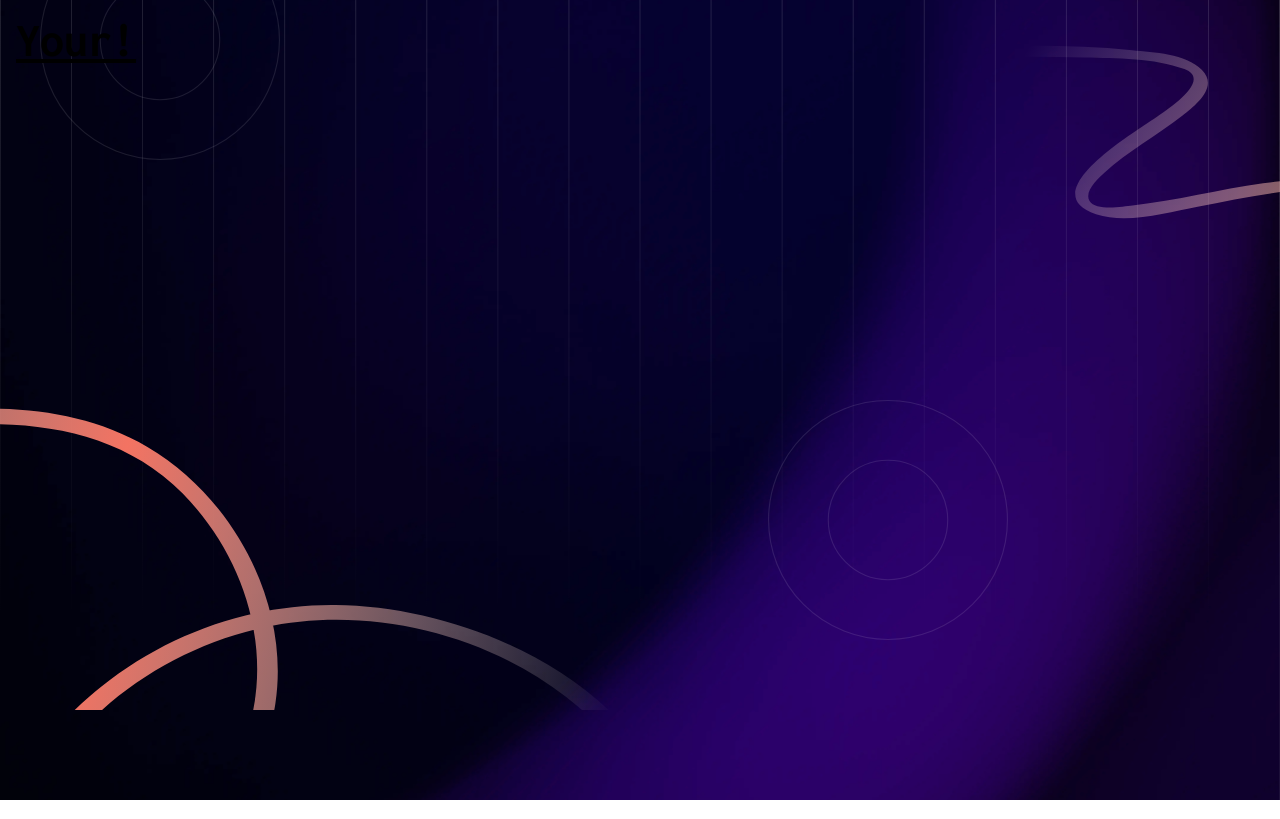
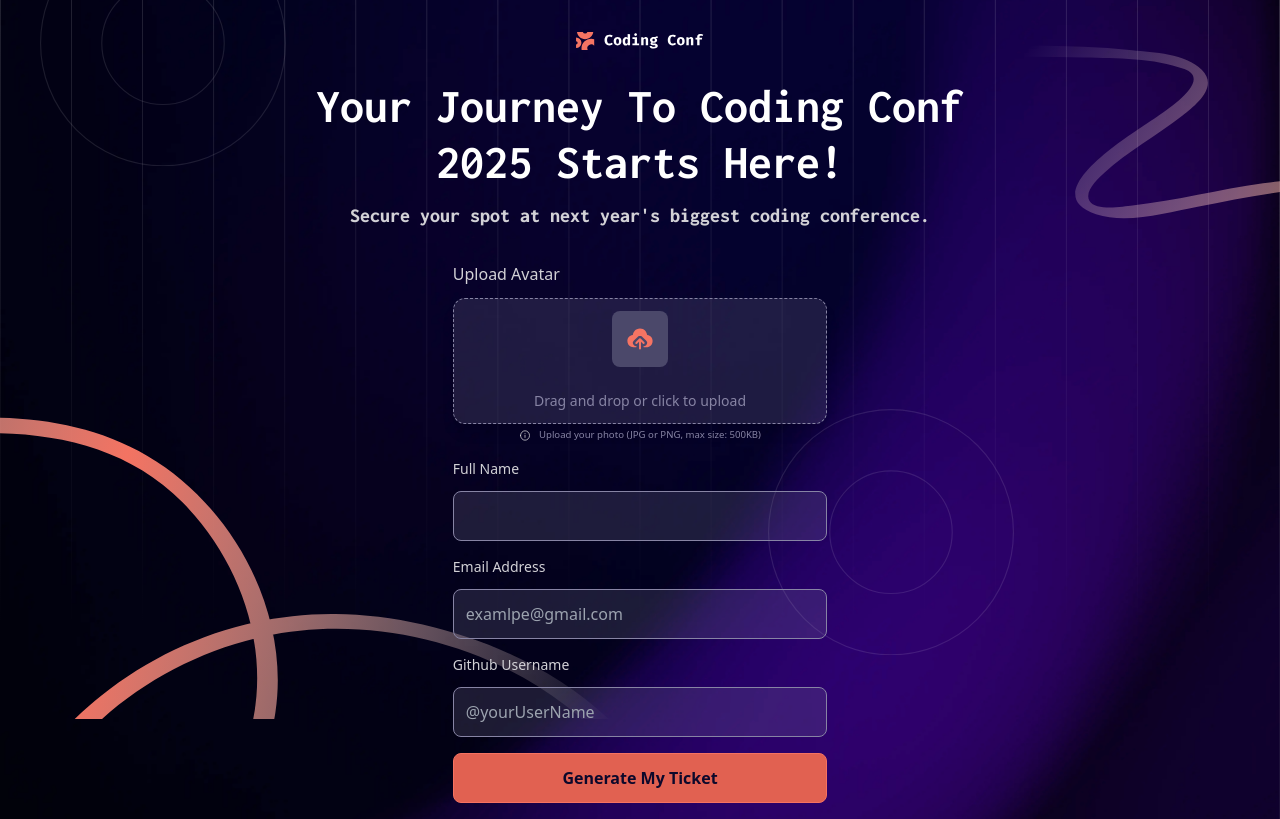
Before and after one commit to negin-khademi/conference-ticket-generator, an Angular app: page / in a window 1280 px wide. Built offline with nearby package versions, Linux system fonts and the light colour scheme.

Commit message:
feat : add form component to app

```diff
--- a/src/app/app.component.html
+++ b/src/app/app.component.html
@@ -1,4 +1,4 @@
-<app-background>
-  <h1 class="text-white text-5xl  underline font-mono font-extrabold ">Your!</h1>
-</app-background>
+<div>
+  <app-form />
+</div>
 <router-outlet />
--- a/src/app/app.component.ts
+++ b/src/app/app.component.ts
@@ -1,10 +1,10 @@
-import { BackgroundComponent } from "./background/background.component";
 import { Component } from "@angular/core";
+import { FormComponent } from "./form/form.component";
 import { RouterOutlet } from "@angular/router";
 
 @Component({
 	selector: "app-root",
-	imports: [RouterOutlet, BackgroundComponent],
+	imports: [RouterOutlet, FormComponent],
 	templateUrl: "./app.component.html",
 	styleUrl: "./app.component.scss",
 })
```
